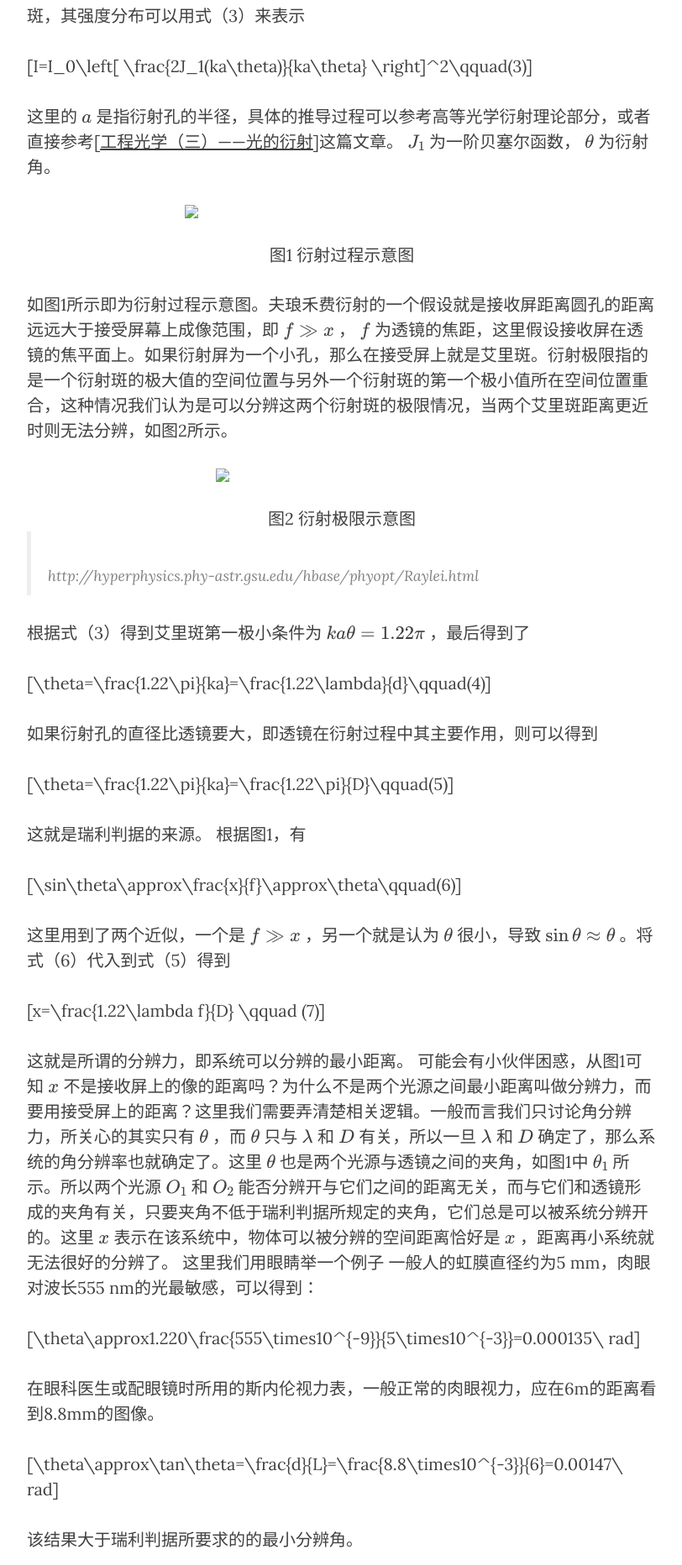
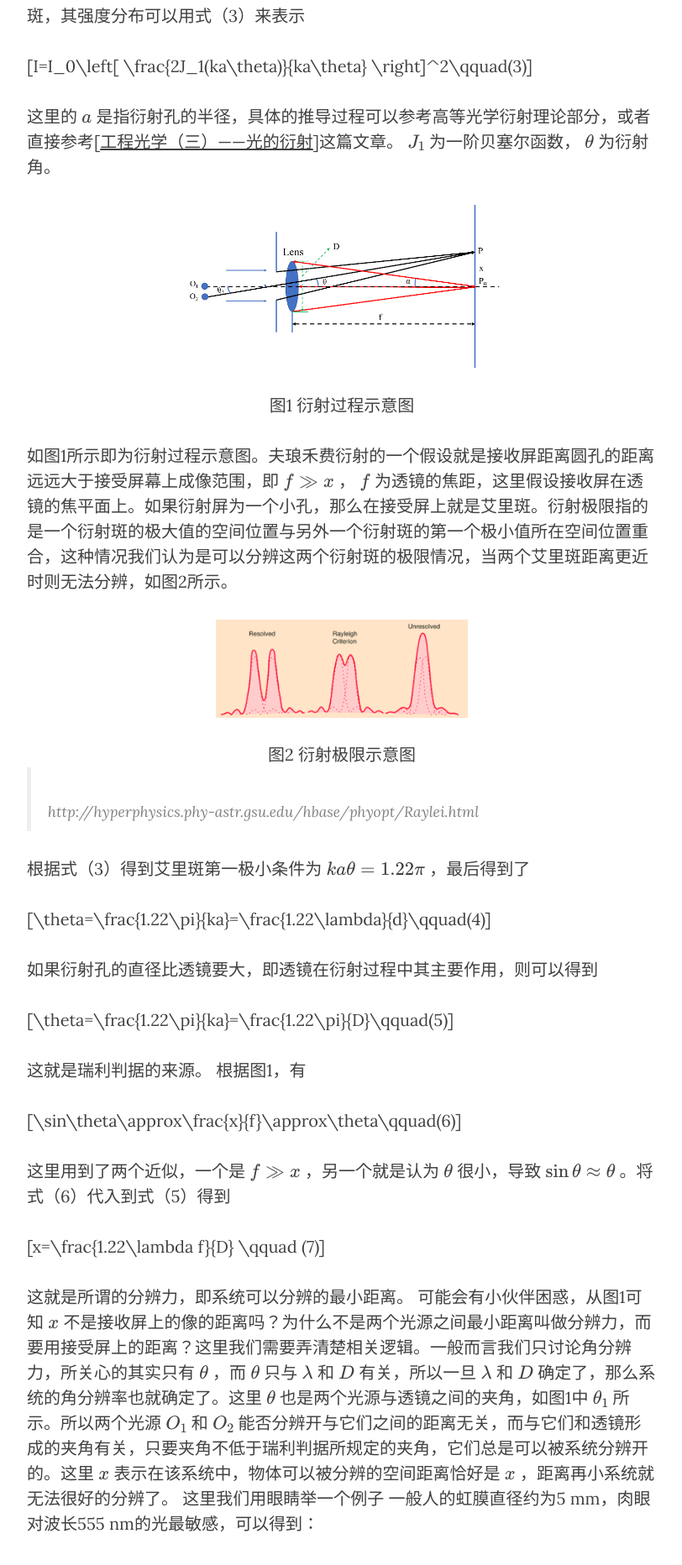
Before and after one commit to EMFollower/EMFollower, a Jekyll site: the page built from _posts/2020-05-15-1-Diffraction-Limit.md, in a window 1280 px wide. Shown: the part 912-2776 px from the top of the page at 84% size, without its empty margins (233-1045 px from the left). Built offline with Jekyll 4.4.1, drawn with Linux system fonts in a browser that asks for light colours; nearby versions of some CDN libraries; formulas are drawn with MathJax 3; comment, search, counter and statistics services are not loaded.

Commit message:
Update 2020-05-15-1-Diffraction-Limit.md

```diff
--- a/_posts/2020-05-15-1-Diffraction-Limit.md
+++ b/_posts/2020-05-15-1-Diffraction-Limit.md
@@ -26,14 +26,14 @@ $$I=I_0\left[ \frac{2J_1(ka\theta)}{ka\theta} \right]^2\qquad(3)$$
 这里的 $a$ 是指衍射孔的半径，具体的推导过程可以参考高等光学衍射理论部分，或者直接参考[[工程光学（三）——光的衍射](https://zhuanlan.zhihu.com/p/47622756)]这篇文章。 $J_1$ 为一阶贝塞尔函数， $\theta$ 为衍射角。
 
 <p align="center">
-  <img src="_posts/images/1-Diffraction-Limit/1-1.png" width="50%" />
+  <img src="https://github.com/EMFollower/EMFollower/blob/master/img/1-Diffraction-Limit/1-1.png" width="50%" />
 </p>
 <center>图1 衍射过程示意图</center>
 
 如图1所示即为衍射过程示意图。夫琅禾费衍射的一个假设就是接收屏距离圆孔的距离远远大于接受屏幕上成像范围，即 $f \gg x$ ， $f$ 为透镜的焦距，这里假设接收屏在透镜的焦平面上。如果衍射屏为一个小孔，那么在接受屏上就是艾里斑。衍射极限指的是一个衍射斑的极大值的空间位置与另外一个衍射斑的第一个极小值所在空间位置重合，这种情况我们认为是可以分辨这两个衍射斑的极限情况，当两个艾里斑距离更近时则无法分辨，如图2所示。
 
 <p align="center">
-  <img src="https://emfollower.github.io/EMFollower/_posts/images/1-Diffraction-Limit/1-2.png" width="300" />
+  <img src="https://github.com/EMFollower/EMFollower/blob/master/img/1-Diffraction-Limit/1-2.png" width="300" />
 </p>
 <center>图2 衍射极限示意图</center>
 
@@ -78,7 +78,7 @@ $$NA=n\sin\alpha\qquad(8)$$
 式中 $\alpha$ 为物体与透镜形成的最大夹角的一半，即半角， $n$ 为周围环境折射率，如图3所示。
 
 <p align="center">
-  <img src="https://github.com/EMFollower/EMFollower/blob/master/_posts/images/1-Diffraction-Limit/1-3.png" width="50%" />
+  <img src="https://github.com/EMFollower/EMFollower/blob/master/img/1-Diffraction-Limit/1-3.png" width="50%" />
 </p>
 <p align="center">
   图3 数值孔径示意图
```
